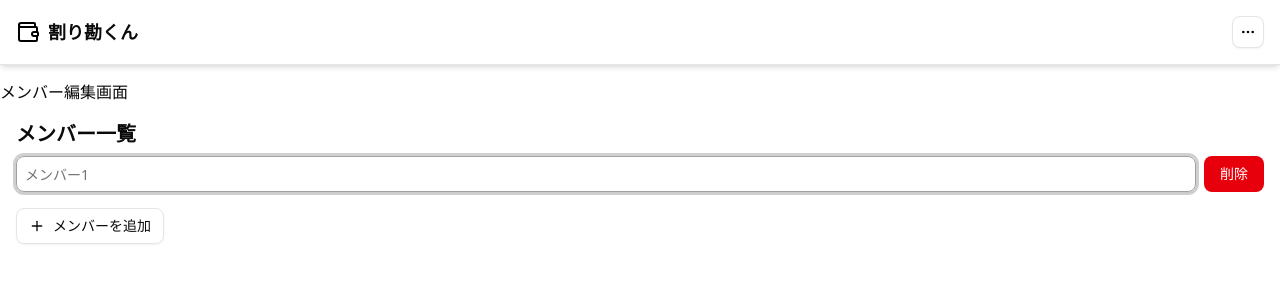
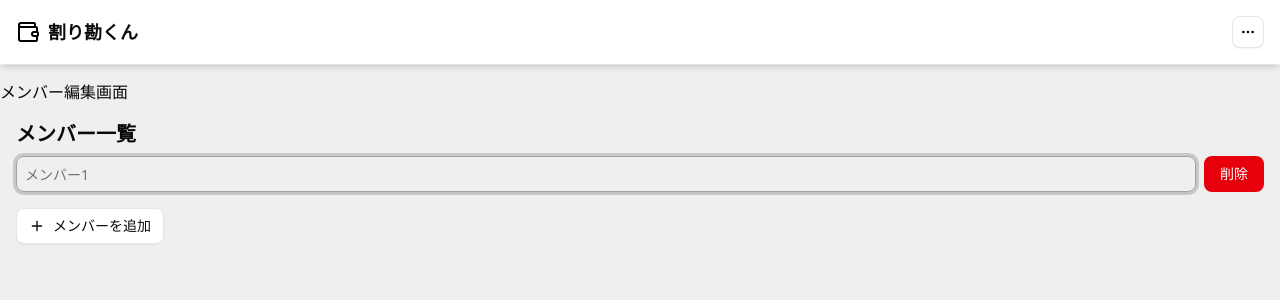
Before and after one commit to u-hossy/project-experiment, a React (Vite) app in the folder frontend/: page / in a window 1280 px wide. Shown: the top 300 px of the page. Built offline with nearby package versions, Linux system fonts and the light colour scheme.

Commit message:
背景の色の変更、paddingBottomの追加

```diff
--- a/frontend/src/App.tsx
+++ b/frontend/src/App.tsx
@@ -3,7 +3,7 @@ import MemberList from "./components/MemberList";
 
 function App() {
   return (
-    <div style={{ paddingTop: "80px" }}>
+    <div style={{ paddingTop: "80px", paddingBottom: "200px" }}>
       <Header />
       <h1>メンバー編集画面</h1>
       <MemberList />
--- a/frontend/src/index.css
+++ b/frontend/src/index.css
@@ -116,5 +116,6 @@
   }
   body {
     @apply bg-background text-foreground;
+    background-color: #f0efef;
   }
 }
```
